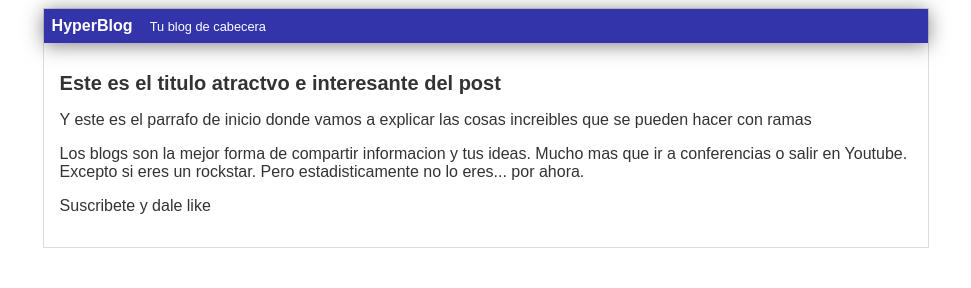
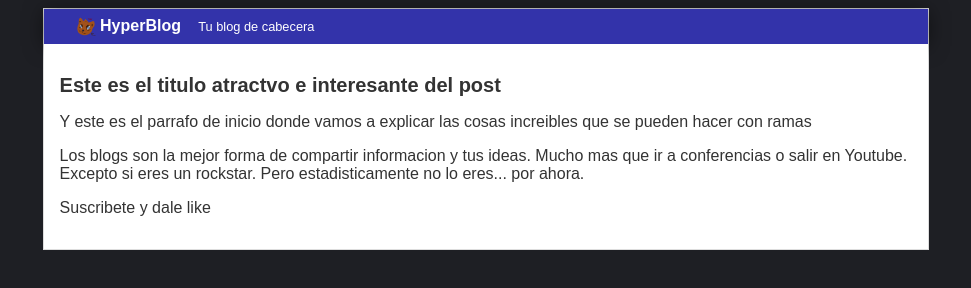
Before and after one commit to HumbertoSaw/HumbertoSaw.github.io, a plain HTML site: page blogpost.html in a window 1280 px wide. Shown: the whole page, without its empty margins (154-1125 px from the left). Drawn offline with Linux system fonts and the light colour scheme.

Commit message:
Color de fondo, logo nuevo y mejor color de header

```diff
--- a/blogpost.html
+++ b/blogpost.html
@@ -13,6 +13,7 @@
 
             <div id="cabecera">
 
+                <img id="logo" src="imagenes/gatito.png"/>
                 HyperBlog <span id="Tagline">Tu blog de cabecera</span>
 
             </div>
--- a/css/estilos.css
+++ b/css/estilos.css
@@ -1,5 +1,6 @@
 body
 {
+ background: #1e1f24;
  color: #333;
  text-align: left;
  font-family: "Arial";
@@ -12,9 +13,15 @@ body
     box-shadow: 0px 2px 20px 0px rgba(0, 0, 0, 0.5);
     color: white;
     margin: 0;
-    padding: 0.5em;
+    padding: 0.5em 0 0.5em 2em;
     font-weight: bold;
 
+}
+
+#Cabecera #Logo
+{
+    width: 20px;
+    vertical-align: middle;
 }
 
 #cabecera #Tagline
@@ -41,4 +48,5 @@ body
 #post
 {
     padding: 1em;
+    background: white;
 }
```
